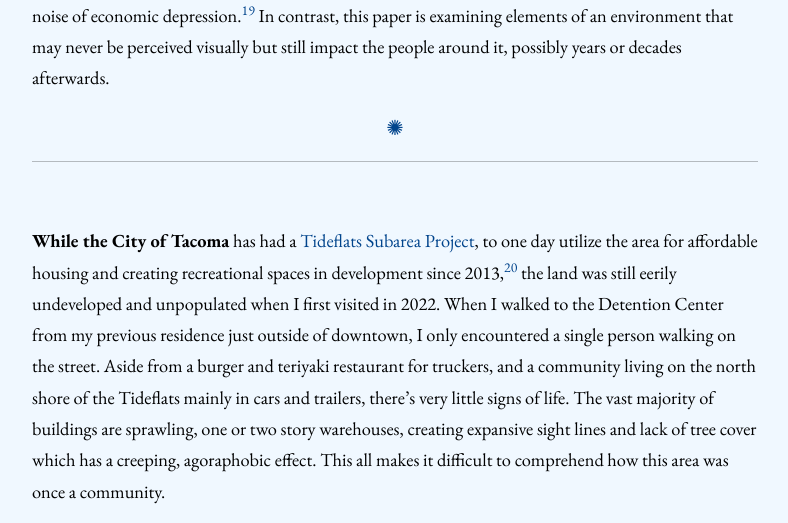
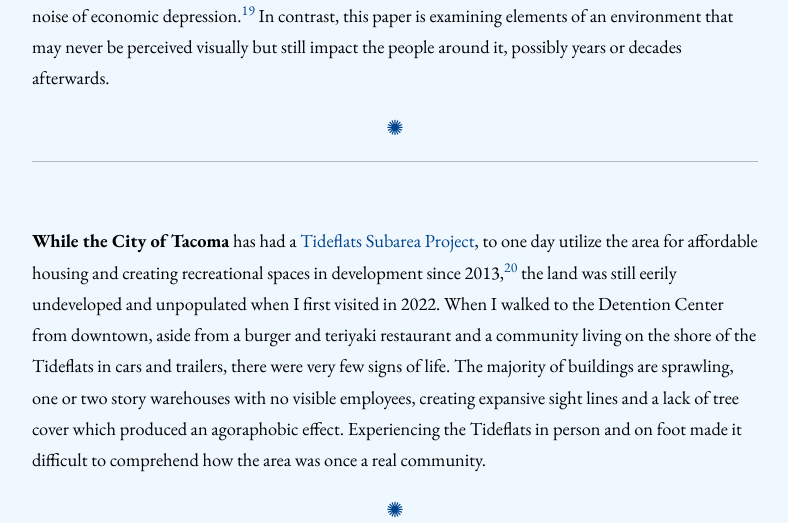
Before and after one commit to aweymo-ui/tideflats, a Jekyll site: the page built from content/3_tideflats.md, in a window 1280 px wide and 900 px high, scrolled down 617 px, cut to the strip 0-523 px from the top of the window. Shown: the whole strip, without its empty margins (245-1033 px from the left). Built offline with Jekyll 4.4.1, drawn with Linux system fonts in a browser that asks for light colours; some web fonts are replaced.

Commit message:
copy edit

```diff
--- a/content/3_tideflats.md
+++ b/content/3_tideflats.md
@@ -20,7 +20,7 @@ ___
 
 <br>
 
-**While the City of Tacoma** has had a [Tideflats Subarea Project](https://www.cityoftacoma.org/government/city_departments/planning_and_development_services/planning_services/current_initiatives_and_projects/tideflats_subarea_plan){:target="_blank" rel="noopener"}, to one day utilize the area for affordable housing and creating recreational spaces in development since 2013,<sup>[20]({{ "/6_bib/" | relative_url }}#ref20)</sup> the land was still eerily undeveloped and unpopulated when I first visited in 2022. When I walked to the Detention Center from my previous residence just outside of downtown, I only encountered a single person walking on the street. Aside from a burger and teriyaki restaurant for truckers, and a community living on the north shore of the Tideflats mainly in cars and trailers, there’s very little signs of life. The vast majority of buildings are sprawling, one or two story warehouses, creating expansive sight lines and lack of tree cover which has a creeping, agoraphobic effect. This all makes it difficult to comprehend how this area was once a community.
+**While the City of Tacoma** has had a [Tideflats Subarea Project](https://www.cityoftacoma.org/government/city_departments/planning_and_development_services/planning_services/current_initiatives_and_projects/tideflats_subarea_plan){:target="_blank" rel="noopener"}, to one day utilize the area for affordable housing and creating recreational spaces in development since 2013,<sup>[20]({{ "/6_bib/" | relative_url }}#ref20)</sup> the land was still eerily undeveloped and unpopulated when I first visited in 2022. When I walked to the Detention Center from downtown, aside from a burger and teriyaki restaurant and a community living on the shore of the Tideflats in cars and trailers, there were very few signs of life. The majority of buildings are sprawling, one or two story warehouses with no visible employees, creating expansive sight lines and a lack of tree cover which produced an agoraphobic effect. Experiencing the Tideflats in person and on foot made it difficult to comprehend how the area was once a real community.
 
 <div class="symbol-container">
     <p class="symbol">&#10042;</p>
```
Also changed, not shown: content/1_intro.md (+2 -2 lines), content/2_nwdc.md (+1 -1 lines), content/5_legacy.md (+1 -1 lines).
